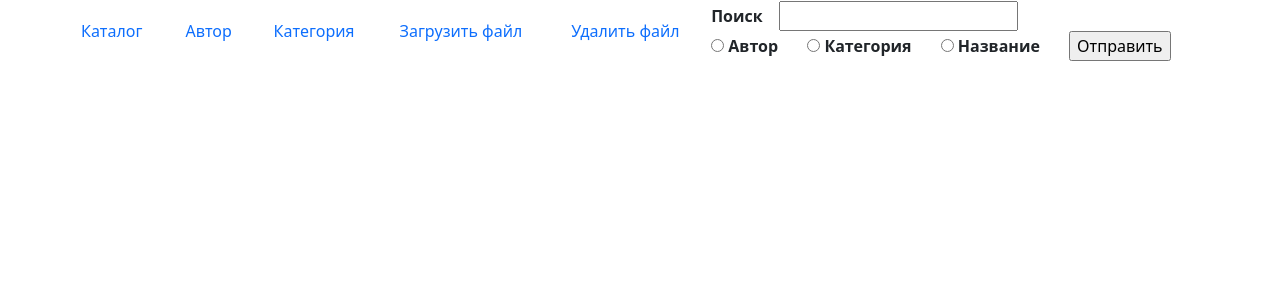
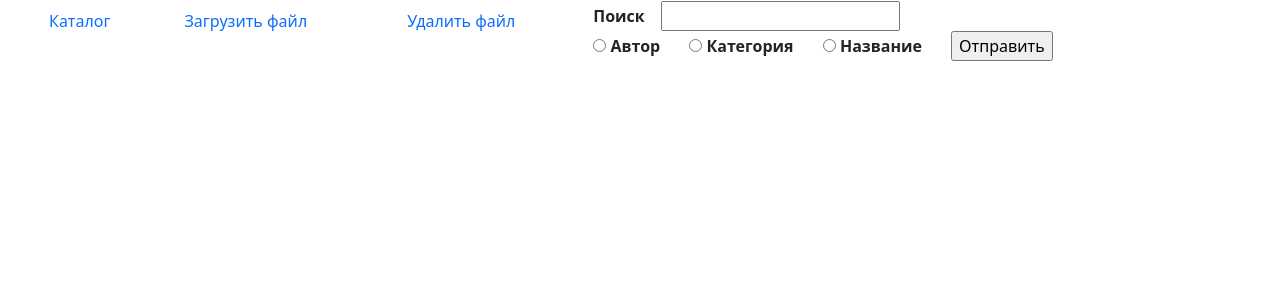
Before and after one commit to AnHumenny/library, a Python web app: template templates/head.html in a window 1280 px wide. Shown: the top 300 px of the page. Run offline with Jinja, Linux system fonts and the light colour scheme; the template is opened without the code that fills it, so the values that code supplies are empty.

Commit message:
убраны ссылки на разделы Автор и Категория за ненадобностью, исплравлена ошибка с подключением .css

```diff
--- a/templates/head.html
+++ b/templates/head.html
@@ -2,9 +2,11 @@
 <html lang="en">
 <head>
     <meta charset="UTF-8">
+    <meta name="viewport" content="width=device-width, initial-scale=1.0">
+    <link rel="stylesheet" href="{{ url_for('static', filename='style.css') }}">
     <link href="https://cdn.jsdelivr.net/npm/bootstrap@5.0.2/dist/css/bootstrap.min.css" rel="stylesheet" integrity="sha384-EVSTQN3/azprG1Anm3QDgpJLIm9Nao0Yz1ztcQTwFspd3yD65VohhpuuCOmLASjC" crossorigin="anonymous">
     <script src="https://cdn.jsdelivr.net/npm/bootstrap@5.0.2/dist/js/bootstrap.bundle.min.js" integrity="sha384-MrcW6ZMFYlzcLA8Nl+NtUVF0sA7MsXsP1UyJoMp4YLEuNSfAP+JcXn/tWtIaxVXM" crossorigin="anonymous"></script>
-    <title>главная страница</title>
+    <title>Главная страница</title>
     <script>
         function validateForm() {
             const radios = document.querySelectorAll('input[type="radio"]');
@@ -16,18 +18,15 @@
     return true;
     }
 </script>
+</head>
 
 <body>
-<table width="90%" align="center">
+
+<table width="95%" class="main-table" id="main-table" align="center" valign="top">
+
     <tr>
         <td>
             <a class="nav-link" href="/">Каталог</a>
-        </td>
-        <td>
-            <a class="nav-link" href="/autor">Автор</a>
-        </td>
-        <td>
-            <a class="nav-link" href="/category">Категория</a>
         </td>
         <td>
             <a class="nav-link" href="/upload">Загрузить файл</a>
@@ -35,6 +34,7 @@
         <td>
             <a class="nav-link" href="/delete">Удалить файл</a>
         </td>
+
         <th valign="2">
             <form method="post" action="/search" enctype="multipart/form-data">
                 <label for="search">Поиск &nbsp;&nbsp;  </label>
@@ -49,3 +49,5 @@
         </th>
     </tr>
 </table>
+<script src="https://cdn.jsdelivr.net/npm/bootstrap@5.3.0-alpha1/dist/js/bootstrap.bundle.min.js"></script>
+</body>
```
